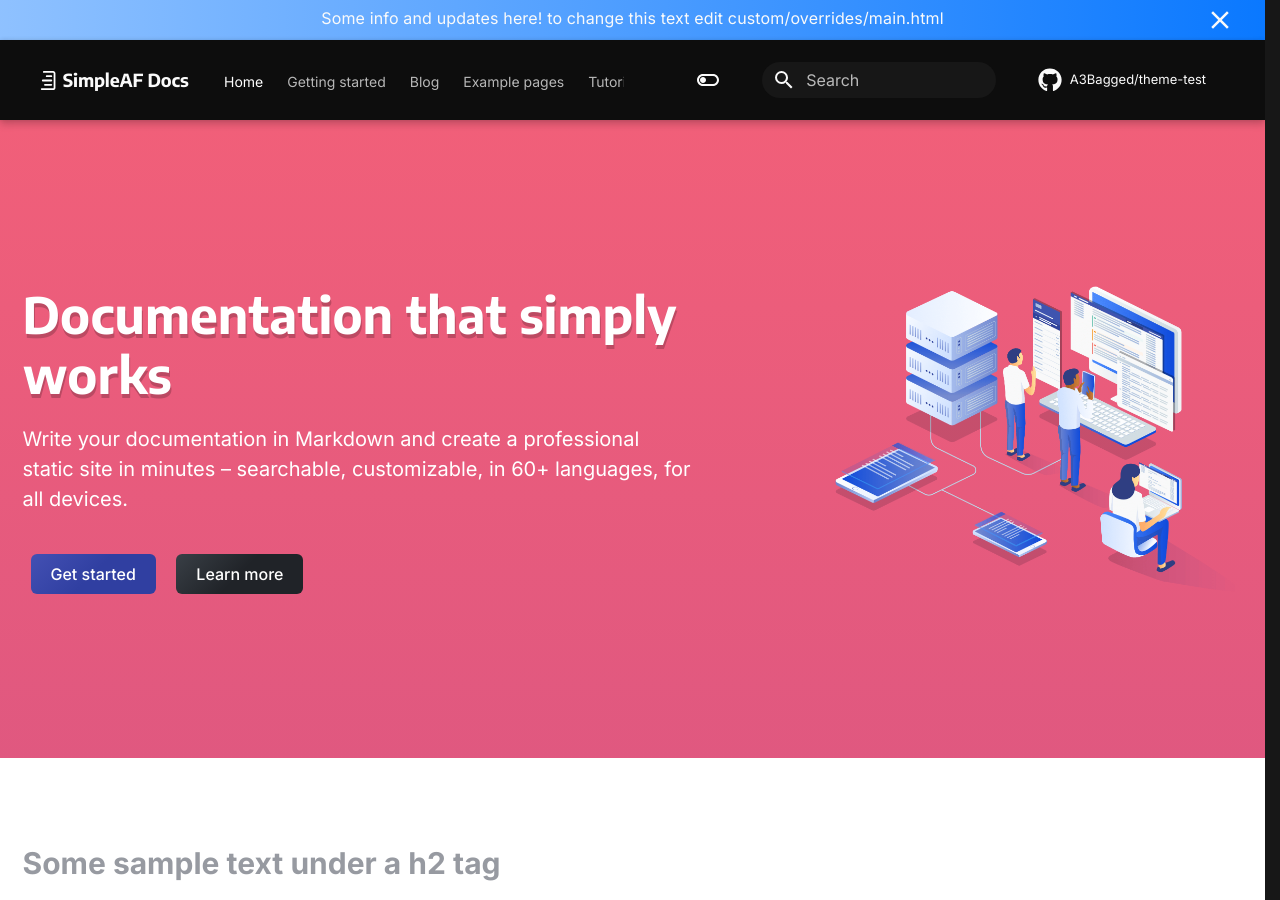
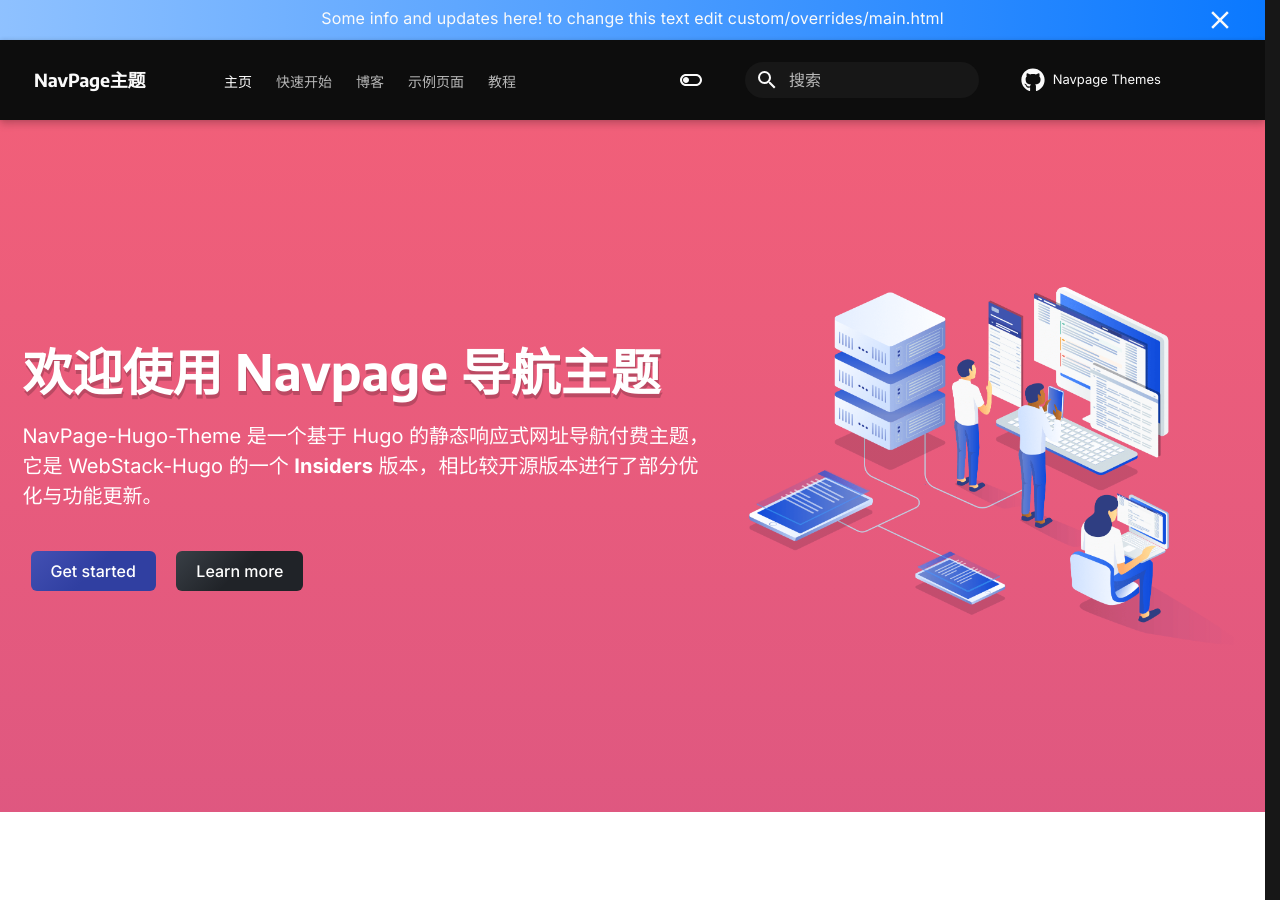
Before and after one commit to navpage/navpage.github.io, an MkDocs documentation site: the page built from docs/index.md, in a window 1280 px wide and 900 px high. Built offline with MkDocs 1.6.1 and Material for MkDocs 9.7.7, drawn with Linux system fonts in a browser that asks for light colours; plug-ins that fetch from the network failed and are left out; comment, search, counter and statistics services are not loaded.

Commit message:
调整部分基础内容与信息 1.0

```diff
--- a/custom/overrides/home.html
+++ b/custom/overrides/home.html
@@ -239,9 +239,8 @@
             <div class="layer__inner | even-columns">
                 <!-- To change the alignment of the text & image just place the <div class="hero-image"> above "hero-text" -->
                 <div class="hero-text">
-                    <h1>Documentation that simply works</h1>
-                    <p>Write your documentation in Markdown and create a professional static site in minutes – searchable, customizable, in 60+ languages, for all devices.</p>
-                    <!--                                                By using data-type inverted we can create an alternative styling -->
+                    <h1>欢迎使用 Navpage 导航主题</h1>
+                    <p>NavPage-Hugo-Theme 是一个基于 Hugo 的静态响应式网址导航付费主题，它是 <a href="https://github.com/shenweiyan/WebStack-hugo">WebStack-Hugo</a> 的一个 <b>Insiders</b> 版本，相比较开源版本进行了部分<a href="https://github.com/orgs/NavPage/discussions/4">优化与功能更新</a>。</p>
                     <a class="button" href="#">Get started</a> <a class="button" data-type="inverted" href="#">Learn more</a>
                 </div>
                 <div class="hero-image">
--- a/custom/overrides/partials/header.html
+++ b/custom/overrides/partials/header.html
@@ -25,13 +25,13 @@
       <div class="md-header__ellipsis">
         <div class="md-header__topic">
           <span class="mdx-header--logo">
-            <svg xmlns="http://www.w3.org/2000/svg" viewBox="0 0 28.87164855957031 37.858695652173914" fill="none" style="max-height: 500px" width="28.87164855957031" height="37.858695652173914">
+            <!--svg xmlns="http://www.w3.org/2000/svg" viewBox="0 0 28.87164855957031 37.858695652173914" fill="none" style="max-height: 500px" width="28.87164855957031" height="37.858695652173914">
                 <path fill="#fff" d="M88.036 14.02c-.132-.255-.443-.382-.933-.382h-.764l-.184.183v21.303l.183.184h.765c.49 0 .8-.128.933-.383s.199-.617.199-1.086v-6.185c.436.282.884.532 1.346.752a6.116 6.116 0 0 0 2.6.566c.877 0 1.754-.27 2.63-.811.877-.551 1.606-1.408 2.187-2.571.582-1.163.872-2.678.872-4.545 0-1.52-.194-2.857-.581-4.01-.387-1.153-.963-2.05-1.728-2.693-.755-.653-1.688-.98-2.799-.98-.928 0-1.769.189-2.523.566a6.592 6.592 0 0 0-2.004 1.542v-.363c0-.48-.066-.842-.199-1.087Zm.199 3.703v7.93c.362.244.755.493 1.178.748.795.47 1.657.704 2.584.704.622 0 1.219-.204 1.79-.612.57-.418 1.035-1.071 1.391-1.96.368-.887.551-2.05.551-3.488 0-1.388-.158-2.505-.474-3.352-.316-.857-.734-1.48-1.254-1.867-.51-.398-1.056-.597-1.637-.597-.632 0-1.274.164-1.927.49a5.743 5.743 0 0 0-1.743 1.393c-.167.193-.32.396-.459.611ZM3.991 1.698C3.991.76 4.747 0 5.68 0h17.622c2.425 0 4.39 1.977 4.39 4.415v27.17c0 2.438-1.965 4.415-4.39 4.415H1.69C.756 36 0 35.24 0 34.302s.756-1.698 1.689-1.698h21.613c.56 0 1.013-.456 1.013-1.02V4.416c0-.563-.453-1.019-1.013-1.019H5.68c-.933 0-1.689-.76-1.689-1.698Z" clip-rule="evenodd" fill-rule="evenodd"/>
                 <path fill="#fff" d="M9.456 9.85c0-.939.756-1.7 1.689-1.7h8.78c.933 0 1.688.761 1.688 1.7 0 .937-.755 1.697-1.688 1.697h-8.78c-.933 0-1.69-.76-1.69-1.698ZM2.026 18c0-.938.756-1.698 1.689-1.698h16.21c.933 0 1.688.76 1.688 1.698s-.755 1.698-1.688 1.698H3.715c-.933 0-1.689-.76-1.689-1.698ZM6.079 26.15c0-.937.756-1.697 1.688-1.697h12.158c.933 0 1.688.76 1.688 1.698s-.755 1.698-1.688 1.698H7.767c-.932 0-1.688-.76-1.688-1.698Z" clip-rule="evenodd" fill-rule="evenodd"/>
-              </svg>SimpleAF Docs
+              </svg-->NavPage主题
           </span>
         </div>
-        <div class="md-header__topic" data-md-component="header-topic">
+        <!--div class="md-header__topic" data-md-component="header-topic">
           <span class="md-ellipsis">
             {% if page.meta and page.meta.title %}
               {{ page.meta.title }}
@@ -39,7 +39,7 @@
               {{ page.title }}
             {% endif %}
           </span>
-        </div>
+        </div-->
       </div>
     </div>
 
--- a/mkdocs.yml
+++ b/mkdocs.yml
@@ -1,13 +1,13 @@
 # Project information
-site_name: My Docs
-site_url: https://a3bagged.github.io/theme-test/
-site_author: Chris van Liere
+site_name: NavPage Docs
+site_url: https://navpage.github.io/
+site_author: Steven Shu,
 site_description: >-
   Unlock the best of your printer with back-to-basic firmware, customizable for all creality printers. Achieve more results with less creality.
 
 #Repository
-repo_name: A3Bagged/theme-test
-repo_url: https://github.com/A3Bagged/theme-test
+repo_name: Navpage Themes
+repo_url: https://github.com/navpage/navpage.github.io
 edit_uri: edit/main/docs/
 
 copyright: Copyright &copy; 2024 - All rights reserved
@@ -15,7 +15,7 @@
 theme:
   name: material
   custom_dir: custom/overrides
-  language: en
+  language: zh
 
   font:
     text: Inter
@@ -49,7 +49,6 @@
     - content.tabs.link
     - content.footnote.tooltips
     - content.action.edit
-    #- content.action.view
     - content.tooltips
     - navigation.top
     - navigation.tabs
@@ -104,14 +103,8 @@
     property: !ENV GOOGLE_ANALYTICS_KEY
   #generator: false
   social:
-    - icon: simple/kofi
-      link: https://ko-fi.com/pellcorp49698
-    - icon: material/hand-coin
-      link: https://gofund.me/2033eedb
     - icon: simple/github
-      link: https://github.com/pellcorp
-    - icon: simple/discord
-      link: https://discord.gg/tGGVn5qjgv
+      link: https://github.com/navpage
 
 # Extensions
 markdown_extensions:
@@ -152,8 +145,8 @@
 
 # Page tree
 nav:
-  - Home: index.md
-  - Getting started:
+  - 主页: index.md
+  - 快速开始:
     - getting-started.md
     - Markdown: getting-started/markdown.md
     - Admonitions: getting-started/admonitions.md
@@ -161,11 +154,10 @@
     - Custom:
       - Setup example: getting-started/setup.md
       - Using beta tags: getting-started/test.md
-  - Blog:
+  - 博客:
     - blog/index.md
-  - Example pages:
+  - 示例页面:
     - cartographer.md
     - FAQ.md
-  - Tutorials:
+  - 教程:
     - custom-homepage.md
-    - homepage-live-demo.md
```
Also changed, not shown: README.md (+2 -1 lines), docs/index.md (+0 -1 lines).
